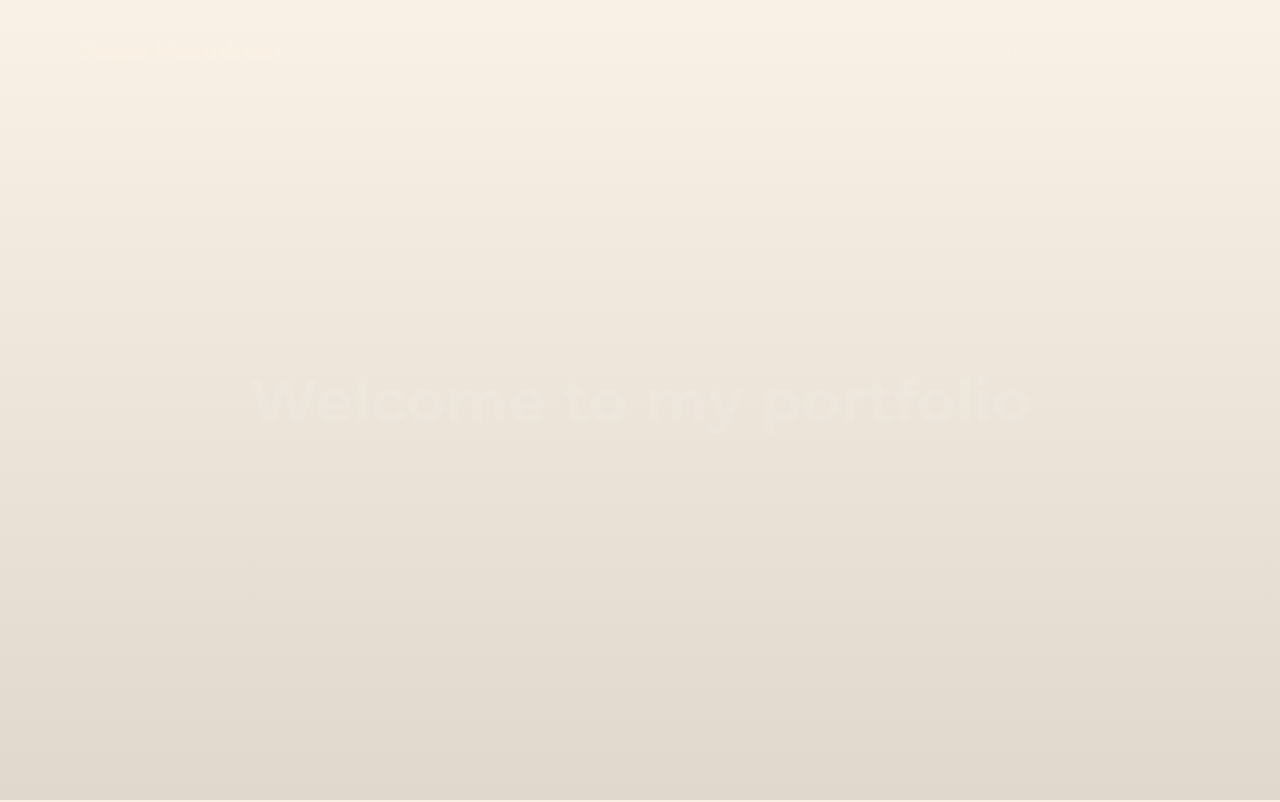
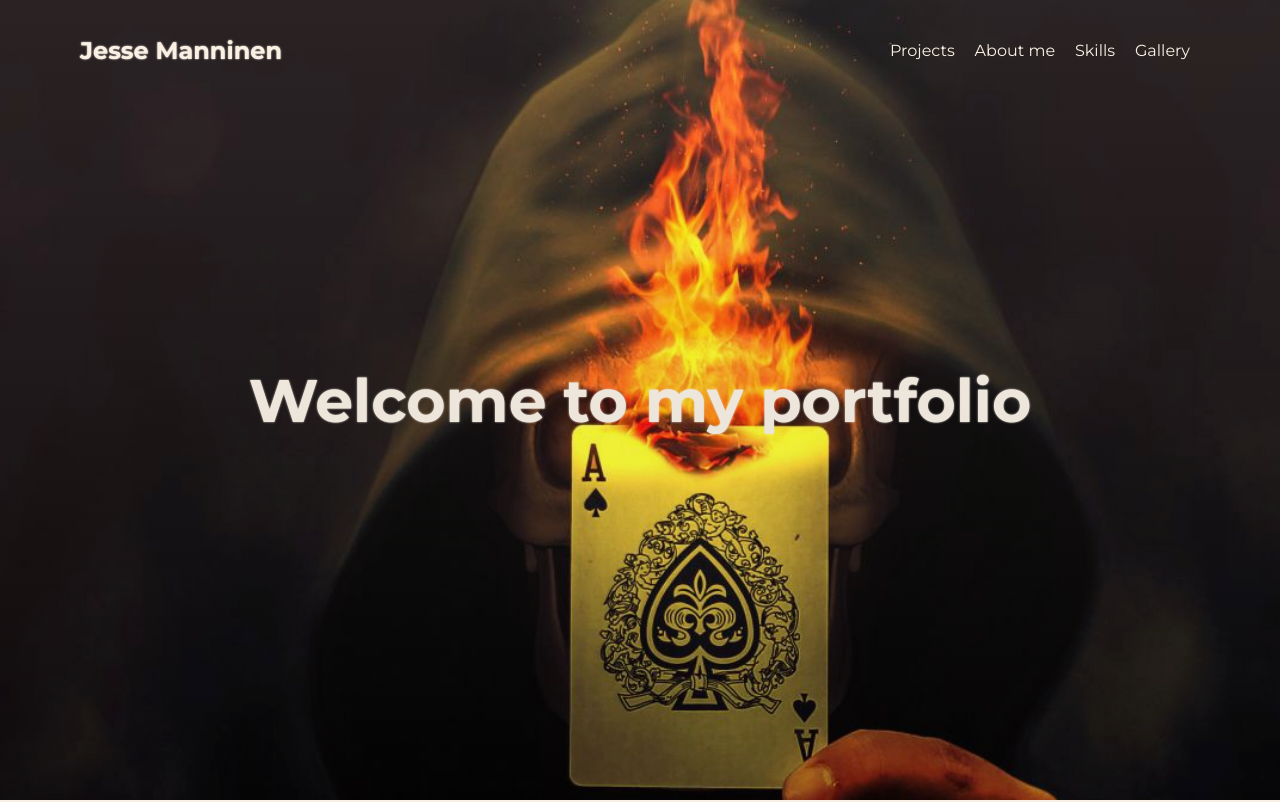
Before and after one commit to jekku123/portfolio, a plain HTML site: page index.html in a window 1280 px wide. Shown: the top 802 px of the page. Drawn offline with nearby package versions, Linux system fonts and the light colour scheme; the site is published under a folder, as on GitHub Pages, so addresses that start at the root find nothing.

Commit message:
heroimageadjustmiddle

```diff
--- a/style.css
+++ b/style.css
@@ -117,7 +117,7 @@ section h2 {
   height: 100vh;
   align-items: center;
   padding: 0;
-  background-image: url("/assets/hero_bg.png");
+  background-image: url("assets/hero_bg.png");
   background-repeat: no-repeat;
   background-size: cover;
   background-attachment: fixed;
@@ -149,7 +149,7 @@ section h2 {
   background-image: linear-gradient(
     to top,
     rgb(0, 0, 0),
-    rgb(255, 255, 255)
+    var(--light-color)
   );
   opacity: 0.1;
   position: absolute;
```
Also changed, not shown: 1 other file.
